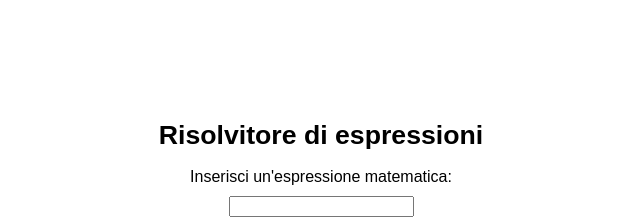
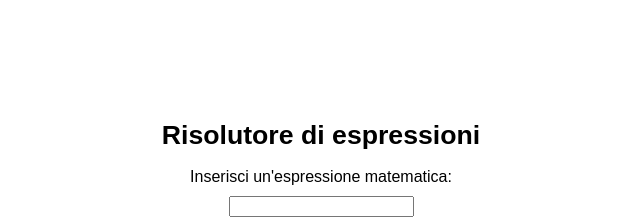
Before and after one commit to Tronco2018/espressioni, a plain HTML site: page index.html in a window 1280 px wide. Shown: the part 200-424 px from the top of the page, 319-959 px from the left. Drawn offline with Linux system fonts and the light colour scheme.

Commit message:
Grammatical error index.html

```diff
--- a/index.html
+++ b/index.html
@@ -3,7 +3,7 @@
 <head>
     <meta charset="UTF-8">
     <meta name="viewport" content="width=device-width, initial-scale=1.0">
-    <title>Risolvitore espressioni</title>
+    <title>Risolutore espressioni</title>
 
     <style>
         body {
@@ -42,7 +42,7 @@
 
 </head>
 <body>
-    <h1 class="titolozzo">Risolvitore di espressioni</h1>
+    <h1 class="titolozzo">Risolutore di espressioni</h1>
     <label for="espressione">Inserisci un'espressione matematica:</label>
     <input type="text" id="espressione" required>
     <button onclick="risolviEspressione()">Risolvi</button>
```
